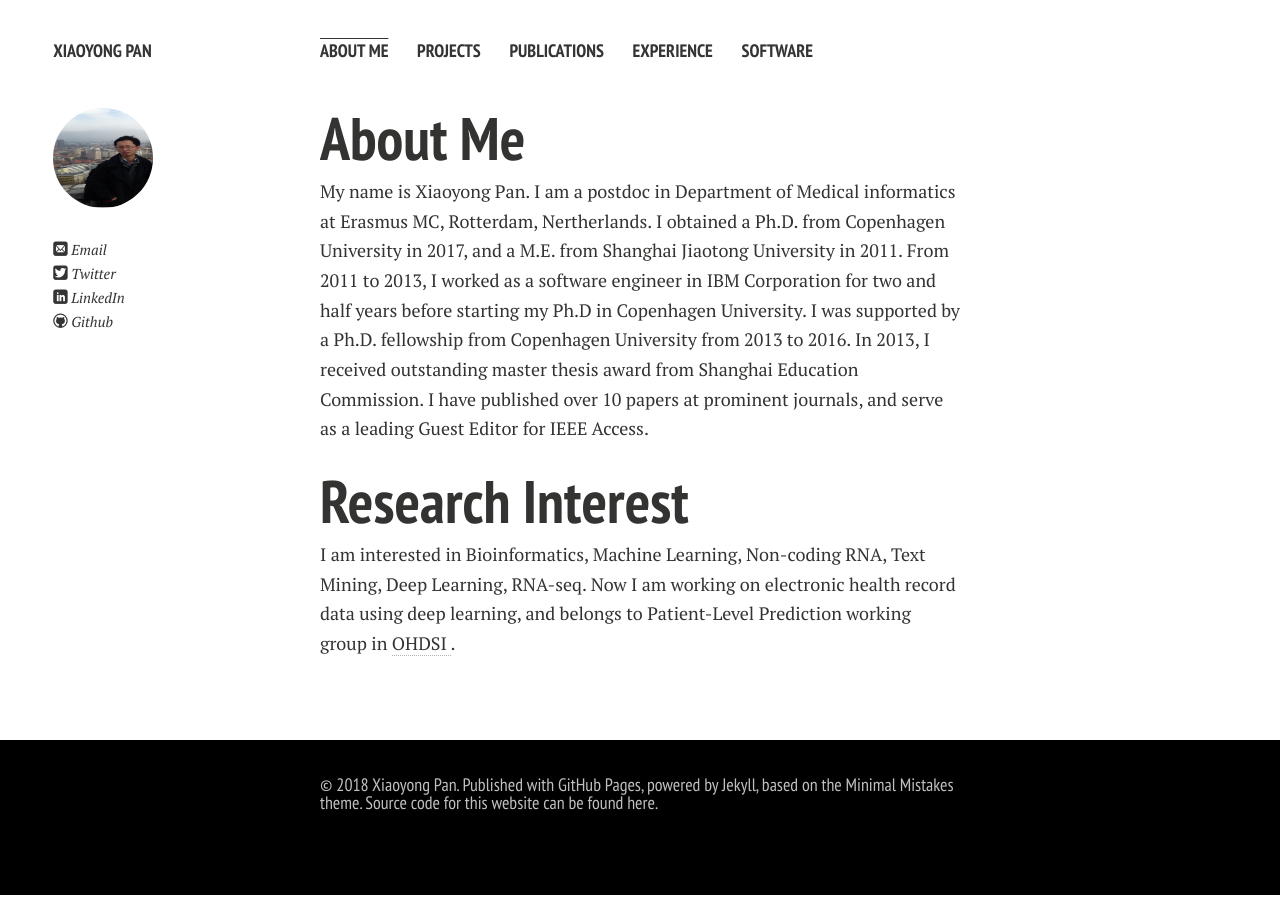
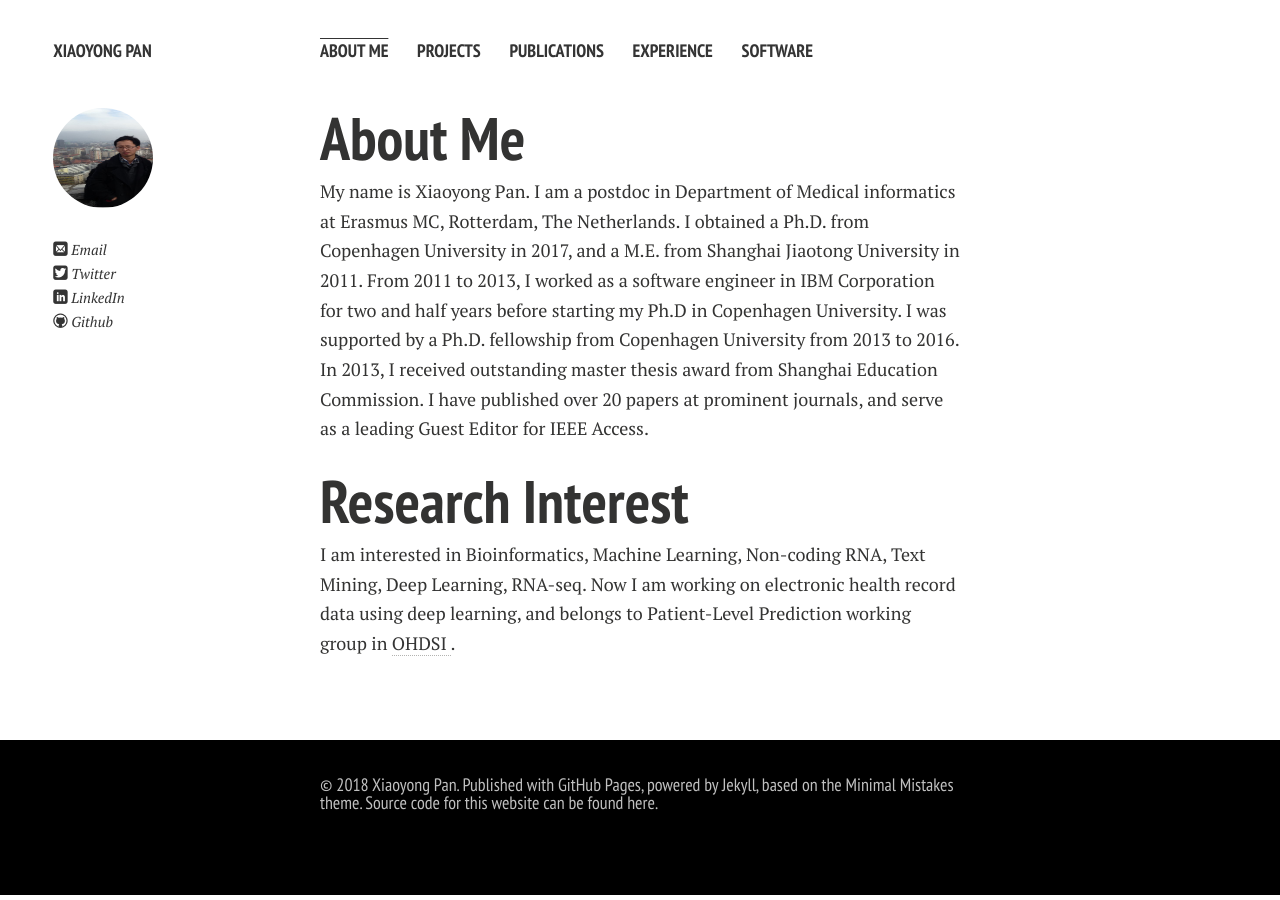
Before and after one commit to xypan1232/xypan1232.github.io, a Jekyll site: the page built from index.md, in a window 1280 px wide. Built offline with Jekyll 4.4.1, drawn with Linux system fonts in a browser that asks for light colours; nearby versions of some CDN libraries; Markdown is read by kramdown in place of the engine named in the settings; our own code applies the rules of GitHub Pages for plain Markdown files.

Commit message:
Update index.md

```diff
--- a/index.md
+++ b/index.md
@@ -4,10 +4,10 @@ layout: page
 
 # About Me
 
-My name is Xiaoyong Pan. I am a postdoc in Department of Medical informatics at Erasmus MC, Rotterdam, Nertherlands.
+My name is Xiaoyong Pan. I am a postdoc in Department of Medical informatics at Erasmus MC, Rotterdam, The Netherlands.
 I obtained a Ph.D. from Copenhagen University in 2017, and a M.E. from Shanghai Jiaotong University in 2011. From 2011 to 2013, I worked as a
 software engineer in IBM Corporation for two and half years before starting my Ph.D in Copenhagen University. I was supported by a Ph.D. fellowship from Copenhagen University from 2013 to 2016.
-In 2013, I received outstanding master thesis award from Shanghai Education Commission. I have published over 10 papers at prominent journals, and serve as a leading Guest Editor for IEEE Access.
+In 2013, I received outstanding master thesis award from Shanghai Education Commission. I have published over 20 papers at prominent journals, and serve as a leading Guest Editor for IEEE Access.
 <br>
 # Research Interest
 
```
